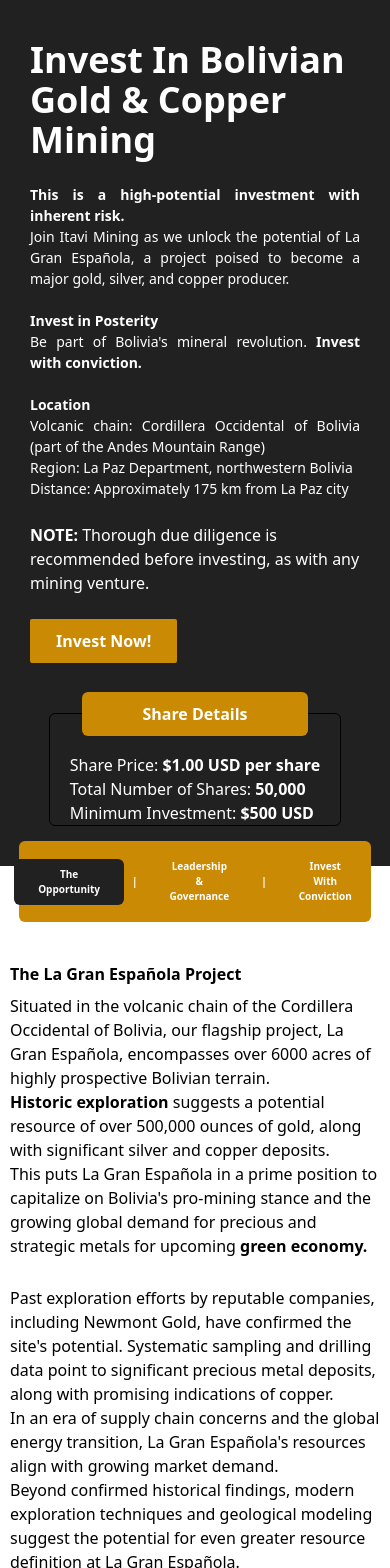
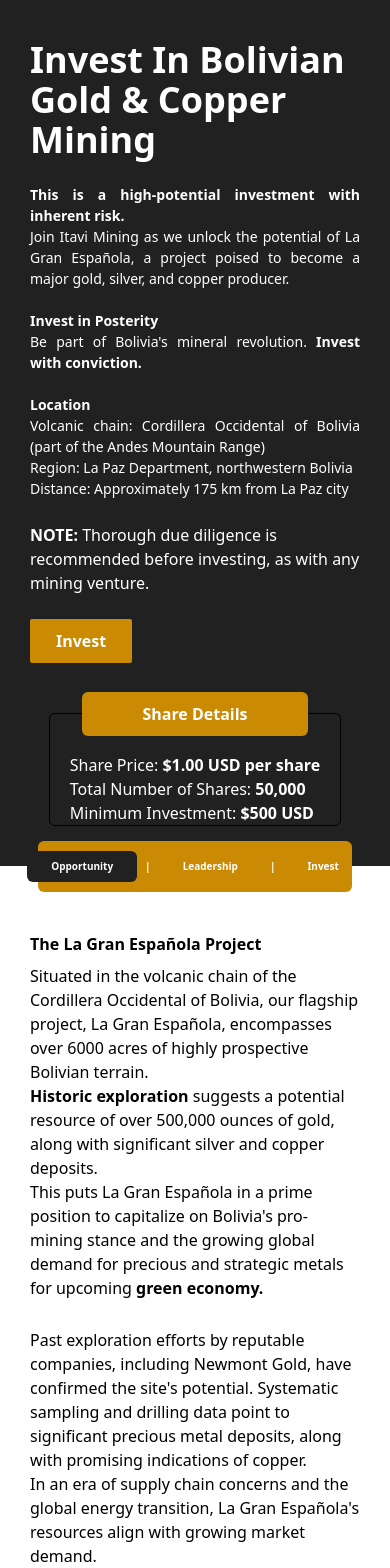
Before and after one commit to mhmAdmin1122/itavi, a Next.js app: page /Investment in a window 390 px wide. Shown: the top 1568 px of the page. Built offline with nearby package versions, Linux system fonts and the light colour scheme.

Commit message:
invest page made responsive for mobile

```diff
--- a/pages/Investment.tsx
+++ b/pages/Investment.tsx
@@ -84,9 +84,13 @@ const InvestmentPage = () => {
               investing, as with any mining venture.
             </p>
             <button className="w-fit bg-[#ca8a04] px-6 py-2 text-[#fff] font-bold rounded-sm hover:text-[#ca8a04] hover:bg-[#000] hover:border-[#ca8a04] transition-all ease-in-out duration-700 border-2 border-[#ca8a04]">
-              <a href="https://wefunder.com/itavimining">Invest Now!</a>
+              <a href="https://wefunder.com/itavimining">
+                <p className="btn-txt-desctop">Invest Now!</p>
+                <p className="btn-txt-mob">Invest</p>
+              </a>
             </button>
           </div>
+
           <div className="flex justify-center max-[900px]:w-full">
             <div className="max-[900px]:mt-[50px] min-w-[220px] min-[1600px]:h-[220px] border border-[#000] rounded-md px-[20px]">
               <div className="flex justify-center mt-[-22px]">
@@ -116,7 +120,8 @@ const InvestmentPage = () => {
                   button01 ? "bg-[#212121]" : ""
                 }`}
               >
-                The Opportunity
+                <p className="btn-txt-desctop">The Opportunity</p>
+                <p className="btn-txt-mob">Opportunity</p>
               </button>
               |
               <button
@@ -125,7 +130,8 @@ const InvestmentPage = () => {
                   button02 ? "bg-[#212121]" : ""
                 }`}
               >
-                Leadership & Governance
+                <p className="btn-txt-desctop">Leadership & Governance</p>
+                <p className="btn-txt-mob">Leadership</p>
               </button>
               |
               <button
@@ -134,7 +140,8 @@ const InvestmentPage = () => {
                   button03 ? "bg-[#212121]" : ""
                 }`}
               >
-                Invest With Conviction
+                <p className="btn-txt-desctop">Invest With Conviction</p>
+                <p className="btn-txt-mob">Invest</p>
               </button>
             </div>
           </div>
@@ -334,7 +341,10 @@ const InvestmentPage = () => {
             <Link href="/">La Gran Española</Link>
           </button>
           <button className="w-fit bg-[#fff] px-6 py-2 text-[#212121] font-bold rounded-sm hover:text-[#fff] hover:bg-[#212121] hover:border-[#fff] transition-all ease-in-out duration-700 border-2">
-            <Link href="/contact">Contact Us</Link>
+            <Link href="/contact">
+              <p className="btn-txt-desctop">Contact Us</p>
+              <p className="btn-txt-mob">Contact</p>
+            </Link>
           </button>
         </div>
       </div>
--- a/styles/globals.css
+++ b/styles/globals.css
@@ -933,6 +933,9 @@ html {
     padding-left: 25px !important;
     padding-right: 25px !important;
 }
+.details-handle-box, .trigerring-btn-box{
+  @apply px-[30px] !important;
+}
 }
 /* snaping */
 .conatiner-box {
```
